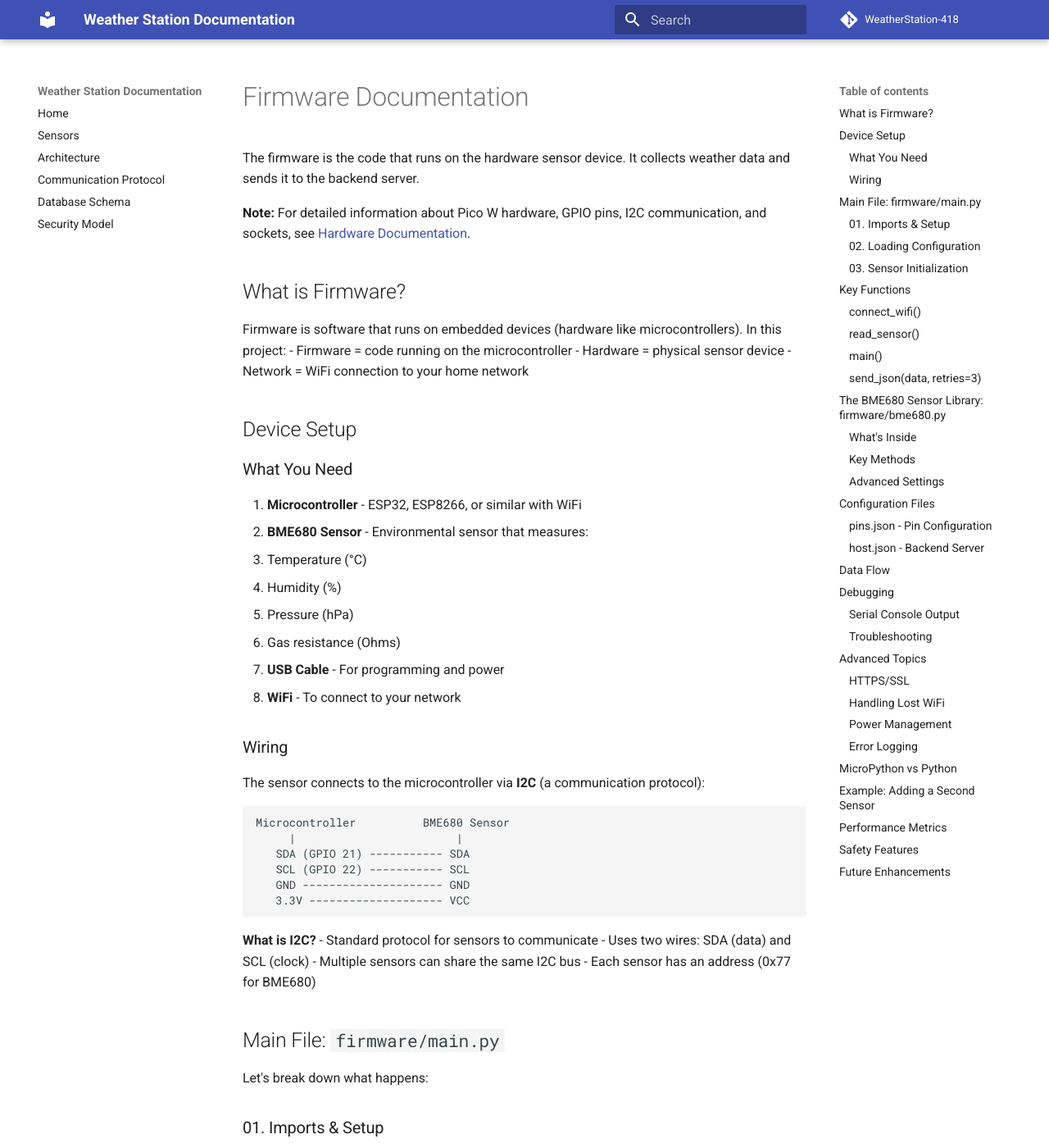
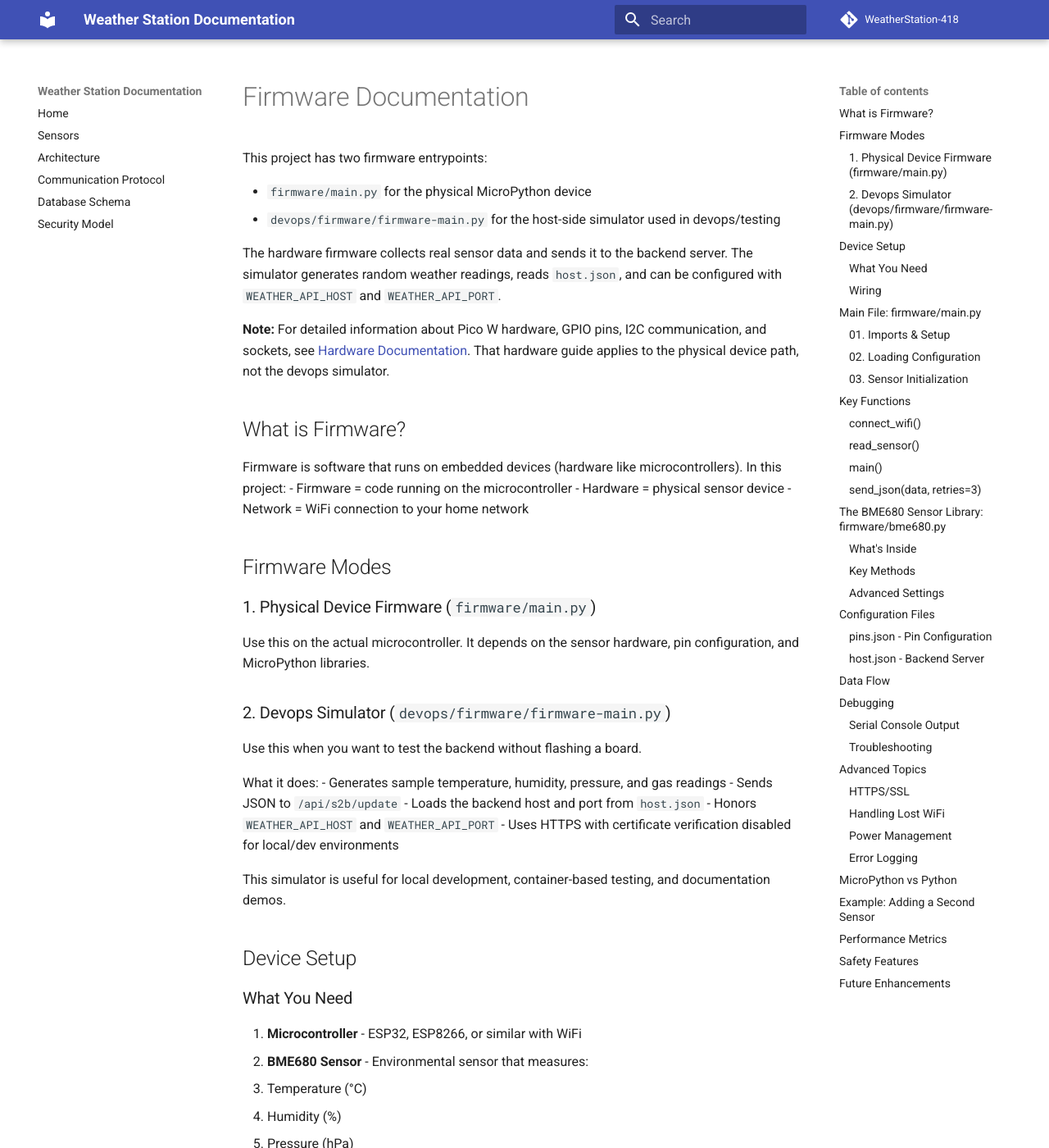
Before and after one commit to topher2025/WeatherStation-418, an MkDocs documentation site: the page built from docs/05-firmware.md, in a window 1280 px wide and 1400 px high. Shown: the whole window at 82% size. Built offline with MkDocs 1.6.1 and Material for MkDocs 9.7.7, drawn with Linux system fonts in a browser that asks for light colours; comment, search, counter and statistics services are not loaded.

Commit message:
update docs

```diff
--- a/docs/05-firmware.md
+++ b/docs/05-firmware.md
@@ -1,8 +1,13 @@
 # Firmware Documentation
 
-The firmware is the code that runs on the hardware sensor device. It collects weather data and sends it to the backend server.
+This project has two firmware entrypoints:
 
-**Note:** For detailed information about Pico W hardware, GPIO pins, I2C communication, and sockets, see [Hardware Documentation](11-hardware.md).
+- `firmware/main.py` for the physical MicroPython device
+- `devops/firmware/firmware-main.py` for the host-side simulator used in devops/testing
+
+The hardware firmware collects real sensor data and sends it to the backend server. The simulator generates random weather readings, reads `host.json`, and can be configured with `WEATHER_API_HOST` and `WEATHER_API_PORT`.
+
+**Note:** For detailed information about Pico W hardware, GPIO pins, I2C communication, and sockets, see [Hardware Documentation](11-hardware.md). That hardware guide applies to the physical device path, not the devops simulator.
 
 ## What is Firmware?
 
@@ -10,6 +15,25 @@ Firmware is software that runs on embedded devices (hardware like microcontrolle
 - Firmware = code running on the microcontroller
 - Hardware = physical sensor device
 - Network = WiFi connection to your home network
+
+## Firmware Modes
+
+### 1. Physical Device Firmware (`firmware/main.py`)
+
+Use this on the actual microcontroller. It depends on the sensor hardware, pin configuration, and MicroPython libraries.
+
+### 2. Devops Simulator (`devops/firmware/firmware-main.py`)
+
+Use this when you want to test the backend without flashing a board.
+
+What it does:
+- Generates sample temperature, humidity, pressure, and gas readings
+- Sends JSON to `/api/s2b/update`
+- Loads the backend host and port from `host.json`
+- Honors `WEATHER_API_HOST` and `WEATHER_API_PORT`
+- Uses HTTPS with certificate verification disabled for local/dev environments
+
+This simulator is useful for local development, container-based testing, and documentation demos.
 
 ## Device Setup
 
```
Also changed, not shown: devops/devops.md (+12 -0 lines), docs/01-overview.md (+12 -1 lines), docs/07-getting-started.md (+16 -0 lines), docs/README.md (+6 -4 lines).
